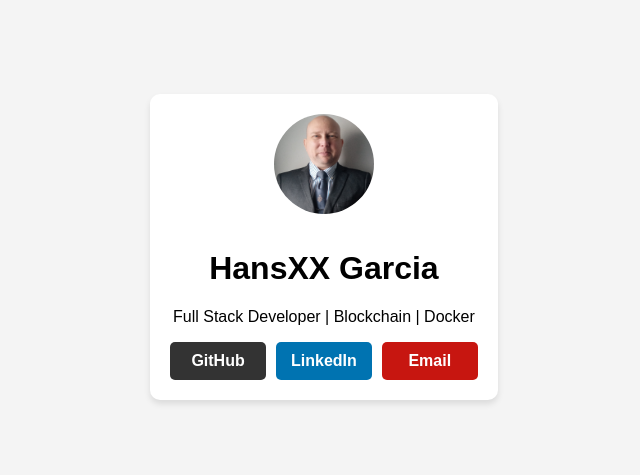
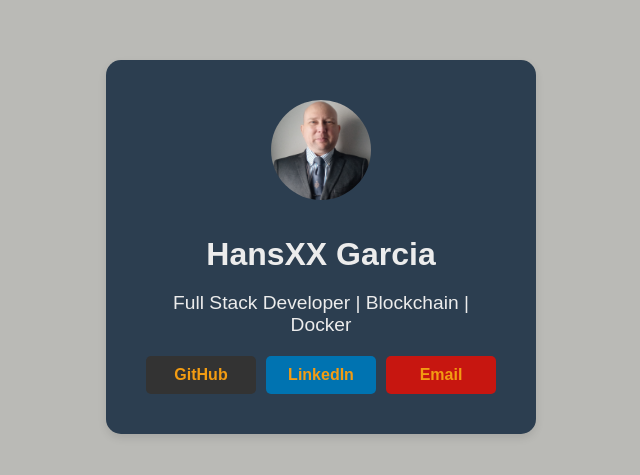
Before and after one commit to Hans-Rafael/hans-rafael.github.io, a React (Vite) app: page / in a window 1280 px wide. Shown: the part 153-628 px from the top of the page, without its empty margins (319-959 px from the left). Built offline with nearby package versions, Linux system fonts and the light colour scheme.

Commit message:
style: fix stile for better look

```diff
--- a/src/assets/styles.css
+++ b/src/assets/styles.css
@@ -1,57 +1,98 @@
 /* Estilos globales */
 body {
-    display: flex;
-    justify-content: center;
-    align-items: center;
-    height: 100vh;
-    background-color: #f4f4f4;
-    font-family: Arial, sans-serif;
-    margin: 0;
-    padding: 0;
+  display         : flex;
+  justify-content : center;
+  align-items     : center;
+  height          : 100vh;
+  background-color: rgb(186, 186, 182);
+  font-family     : Arial, sans-serif;
+  margin          : 0;
+  padding         : 10%;
+
+  /* Agrega espacio alrededor en pantallas pequeñas */
+  box-sizing: border-box;
 }
 
 /* Tarjeta */
 .card {
-    text-align: center;
-    background: white;
-    padding: 20px;
-    border-radius: 10px;
-    box-shadow: 0px 4px 6px rgba(0, 0, 0, 0.1);
-    max-width: 350px;  /* No más grande que esto */
-    width: 90%;        /* Se adapta en móviles */
+  text-align      : center;
+  color           : #ECECEC;
+  background      : #2c3e50;
+  padding         : 40px;
+  border-radius   : 15px;
+  box-shadow      : 0px 4px 8px rgba(0, 0, 0, 0.1);
+  max-width       : 350px;
+  /* No más grande que esto */
+  /* width        : 90%; */
+  /* Se adapta en móviles */
+  margin          : auto;
+  /* Para centrar */
+  transition      : transform 0.3s ease, box-shadow 0.3s ease;
+}
+
+.card:hover {
+  transform      : translateY(-10px);
+  /* Efecto hover: la tarjeta sube un poco */
+  box-shadow     : 0 6px 18px rgba(0, 0, 0, 0.2);
+}
+
+/* Títulos */
+h1 {
+  font-size    : 2rem;
+  margin-bottom: 10px;
+}
+
+/* Texto de la descripción */
+p {
+  font-size    : 1.2rem;
+  margin-bottom: 20px;
+  text-align   : center;
 }
 
 /* Imagen de perfil */
 .avatar {
-    width: 100px;
-    height: 100px;
+  width        : 100px;
+  height       : 100px;
   border-radius: 50%;
   margin-bottom: 10px;
 }
 
 /* Links de redes */
 .social-links {
-    display: flex;
+  display       : flex;
   flex-direction: column;
-    gap: 10px;
-    margin-top: 10px;
+  /* Se alinean en columna en móviles */
+  gap           : 10px;
+  margin-top    : 10px;
 }
 
 .social-links a {
-    display: block;
-    padding: 10px;
+  display        : block;
+  padding        : 10px;
   text-decoration: none;
-    color: white;
-    font-weight: bold;
-    text-align: center;
-    border-radius: 5px;
-    transition: background 0.3s ease;
+  color          : #f39c12;
+  font-weight    : bold;
+  text-align     : center;
+  border-radius  : 5px;
+  transition     : background 0.3s ease;
 }
 
 /* Colores por red */
-  .social-links a:nth-child(1) { background: #333; }       /* GitHub */
-  .social-links a:nth-child(2) { background: #0073b1; }    /* LinkedIn */
-  .social-links a:nth-child(3) { background: #c71610; }    /* Email */
+.social-links a:nth-child(1) {
+  background: #333;
+}
+
+/* GitHub */
+.social-links a:nth-child(2) {
+  background: #0073b1;
+}
+
+/* LinkedIn */
+.social-links a:nth-child(3) {
+  background: #c71610;
+}
+
+/* Email */
 
 .social-links a:hover {
   opacity: 0.8;
@@ -60,12 +101,14 @@ body {
 /* 📱 Responsive para pantallas grandes */
 @media (min-width: 600px) {
   .social-links {
-      flex-direction: row;   /* Se ponen en fila */
+    flex-direction : row;
+    /* Se ponen en fila */
     justify-content: center;
   }
 
   .social-links a {
-      flex: 1;
-      max-width: 120px;  /* No crecen demasiado */
+    flex     : 1;
+    max-width: 120px;
+    /* No crecen demasiado */
   }
 }
```
Lines whose indentation alone changed are shown as unchanged.
